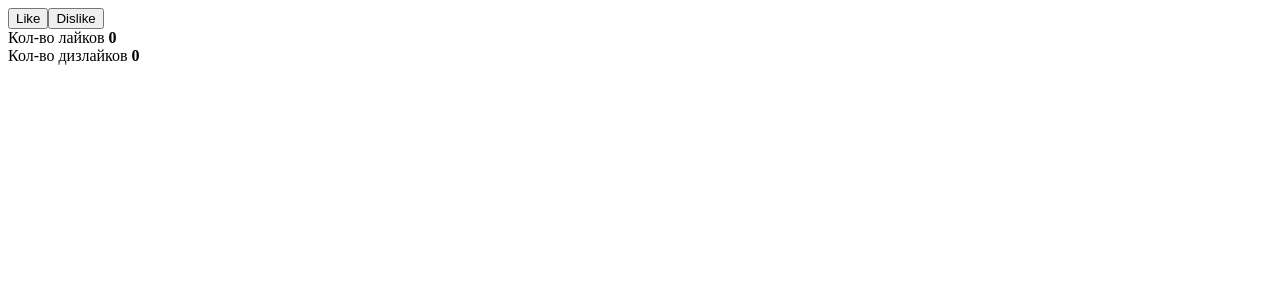
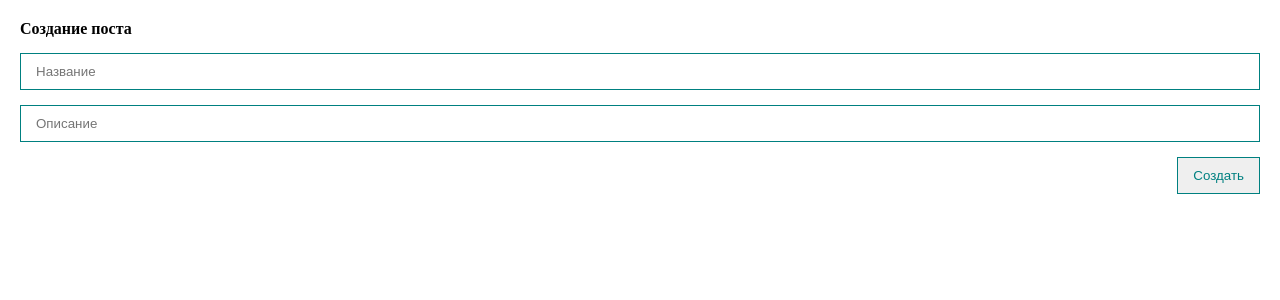
Before and after one commit to stasfilippov/project_vue, a Vue app: page / in a window 1280 px wide. Shown: the top 300 px of the page. Built offline with nearby package versions, Linux system fonts and the light colour scheme.

Commit message:
add: decomposition, create-components

```diff
--- a/src/App.vue
+++ b/src/App.vue
@@ -1,34 +1,58 @@
 <template>
-    <div>
-        <button @click="addLike">Like</button>
-        <button @click="addDislike">Dislike</button>
-
-
-        <div>Кол-во лайков <strong>{{ likes }}</strong></div>
-        <div>Кол-во дизлайков <strong>{{ dislikes }}</strong></div>
+    <div class="app">
+        <post-form/>
+        <post-list/>
 
     </div>
 </template>
 
 <script>
+import PostForm from './components/PostForm';
+import PostList from './components/PostList';
+
 export default {
+    components: {
+        PostList, PostForm
+    },
+
     data () {
         return {
-            likes: 0,
-            dislikes: 0
+            posts: [
+                {id: 1, title: 'JavaScript', body: 'Описание поста'},
+                {id: 2, title: 'JavaScript 2', body: 'Описание поста 2'},
+                {id: 3, title: 'JavaScript 3', body: 'Описание поста 3'},
+                {id: 4, title: 'JavaScript 4', body: 'Описание поста 4'},
+            ],
+            title: '',
+            body: ''
         }
     },
     methods: {
-        addLike () {
-            this.likes += 1;
+        createPost () {
+            const newPost = {
+                id: Date.now(),
+                title: this.title,
+                body: this.body
+            }
+            this.posts.push(newPost);
+            this.title = '';
+            this.body = '';
         },
-        addDislike () {
-            this.dislikes += 1;
-        }
+
+
     }
 }
 </script>
 
 <style>
+* {
+    margin: 0;
+    padding: 0;
+    box-sizing: border-box;
+}
+.app {
+    padding: 20px;
+}
+
 
 </style>
--- /dev/null
+++ b/src/components/PostForm.vue
@@ -0,0 +1,51 @@
+<template>
+    <form @submit.prevent>
+        <h4>Создание поста</h4>
+        <input
+            v-bind:value="title"
+            @input="title = $event.target.value"
+            class="input"
+            type="text"
+            placeholder="Название"
+        >
+        <input
+            v-bind:value="body"
+            @input="body = $event.target.value"
+            class="input"
+            type="text"
+            placeholder="Описание"
+        >
+        <button
+            class="btn"
+        >Создать
+        </button>
+    </form>
+</template>
+
+<script>
+export default {
+
+}
+</script>
+
+<style scoped>
+form {
+    display: flex;
+    flex-direction: column;
+}
+
+.input {
+    width: 100%;
+    border: 1px solid teal;
+    padding: 10px 15px;
+    margin-top: 15px;
+}
+
+.btn {
+    align-self: flex-end;
+    margin-top: 15px;
+    padding: 10px 15px;
+    color: teal;
+    border: 1px solid teal;
+}
+</style>
--- /dev/null
+++ b/src/components/PostList.vue
@@ -0,0 +1,20 @@
+<template>
+    <div class="post" v-for="post in posts">
+        <div><strong>Название:</strong> {{ post.title }}</div>
+        <div><strong>Описание:</strong> {{ post.body }}</div>
+    </div>
+</template>
+
+<script>
+export default {
+
+}
+</script>
+
+<style scoped>
+.post {
+    padding: 15px;
+    border: 2px solid teal;
+    margin-top: 15px;
+}
+</style>
```
